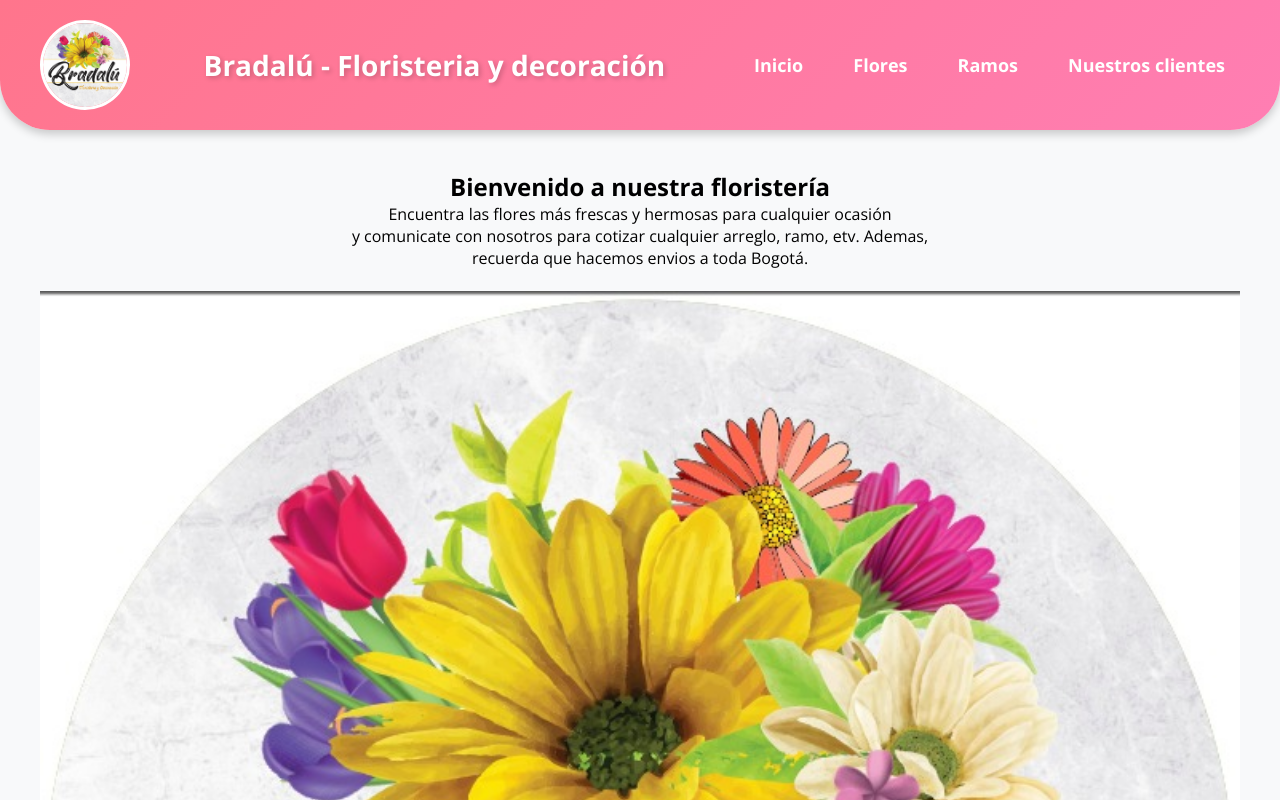
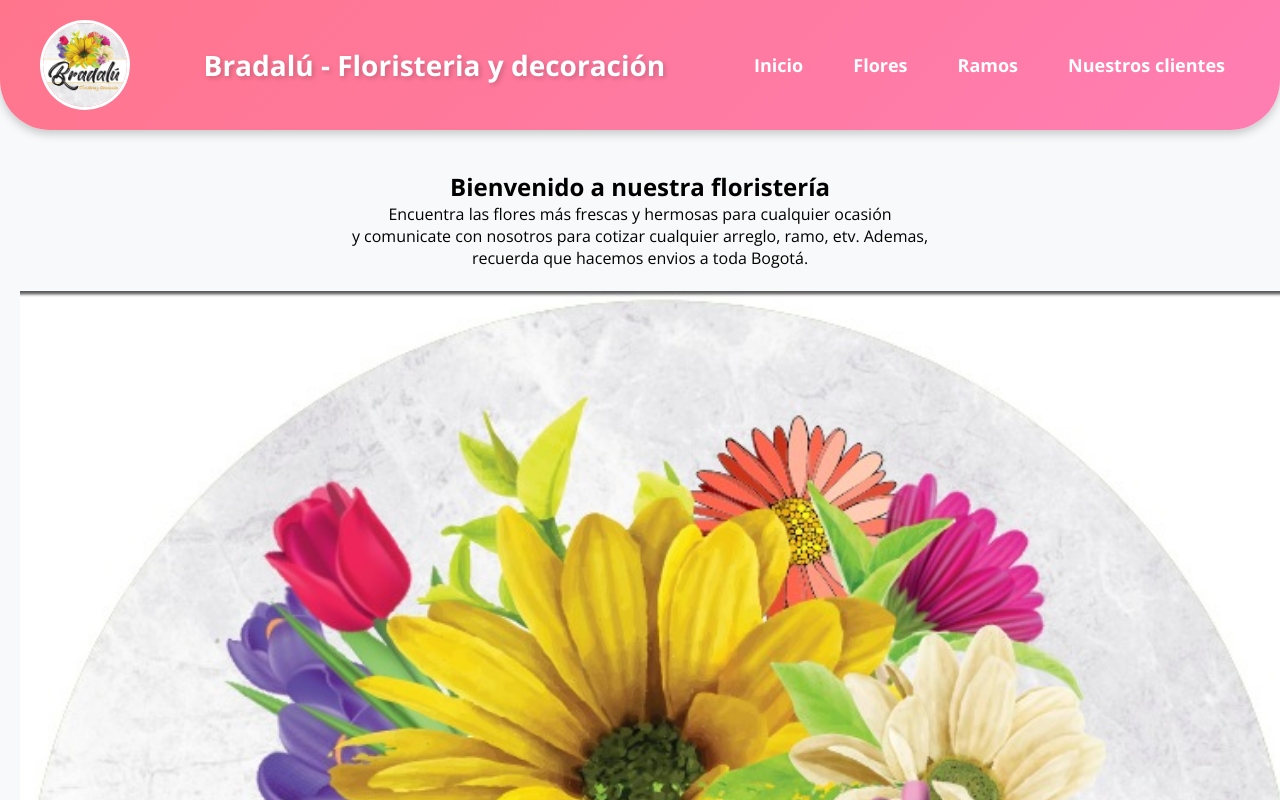
Before and after one commit to LuisCarlosRinconG/catalogo_bradalu, a plain HTML site: page index.html in a window 1280 px wide. Shown: the top 800 px of the page. Drawn offline with nearby package versions, Linux system fonts and the light colour scheme.

Commit message:
Update styles.css

```diff
--- a/static/css/styles.css
+++ b/static/css/styles.css
@@ -287,11 +287,17 @@ footer {
 }
 
 #inicio img {
-    width: 100%; /* Ocupa todo el ancho disponible */
-    max-width: 1200px; /* Opcional, para evitar que se agrande demasiado */
+    width: 100vw; /* Ocupará todo el ancho de la ventana */
     height: auto; /* Mantiene la proporción */
-    display: block; /* Elimina espacios innecesarios */
+    max-width: none; /* Evita restricciones en el tamaño */
+    display: block; /* Evita espacios adicionales */
     margin: 0 auto; /* Centra la imagen */
+}
+
+@media (max-width: 768px) {
+    #inicio img {
+        width: 100%;
+    }
 }
 
 
```
